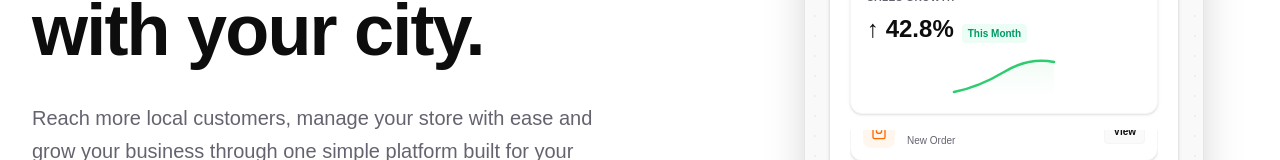
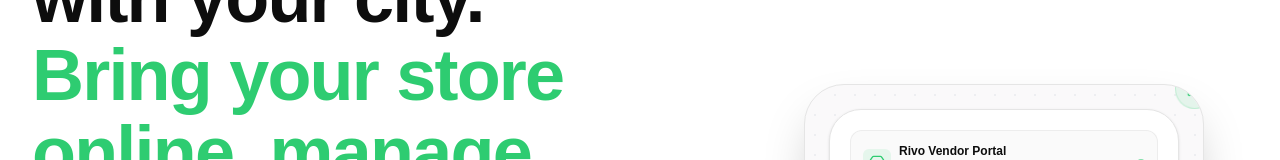
Before and after one commit to rivocity1-glitch/rivo-website, a React (Vite) app: page /vendors in a window 1280 px wide. Shown: the part 329-489 px from the top of the page. Built offline with nearby package versions, Linux system fonts and the light colour scheme; no server answers.

Commit message:
Restore translated vendor hero second line

```diff
--- a/src/pages/Vendors.tsx
+++ b/src/pages/Vendors.tsx
@@ -229,9 +229,7 @@ const Vendors: React.FC = () => {
               >
                 {t('vendors.hero.title')}
                 <br />
-                <span className="text-brand-primary">
-
-                </span>
+                <span className="text-brand-primary">{t('vendors.hero.subtitle')}</span>
               </motion.h1>
 
               <motion.p
```
